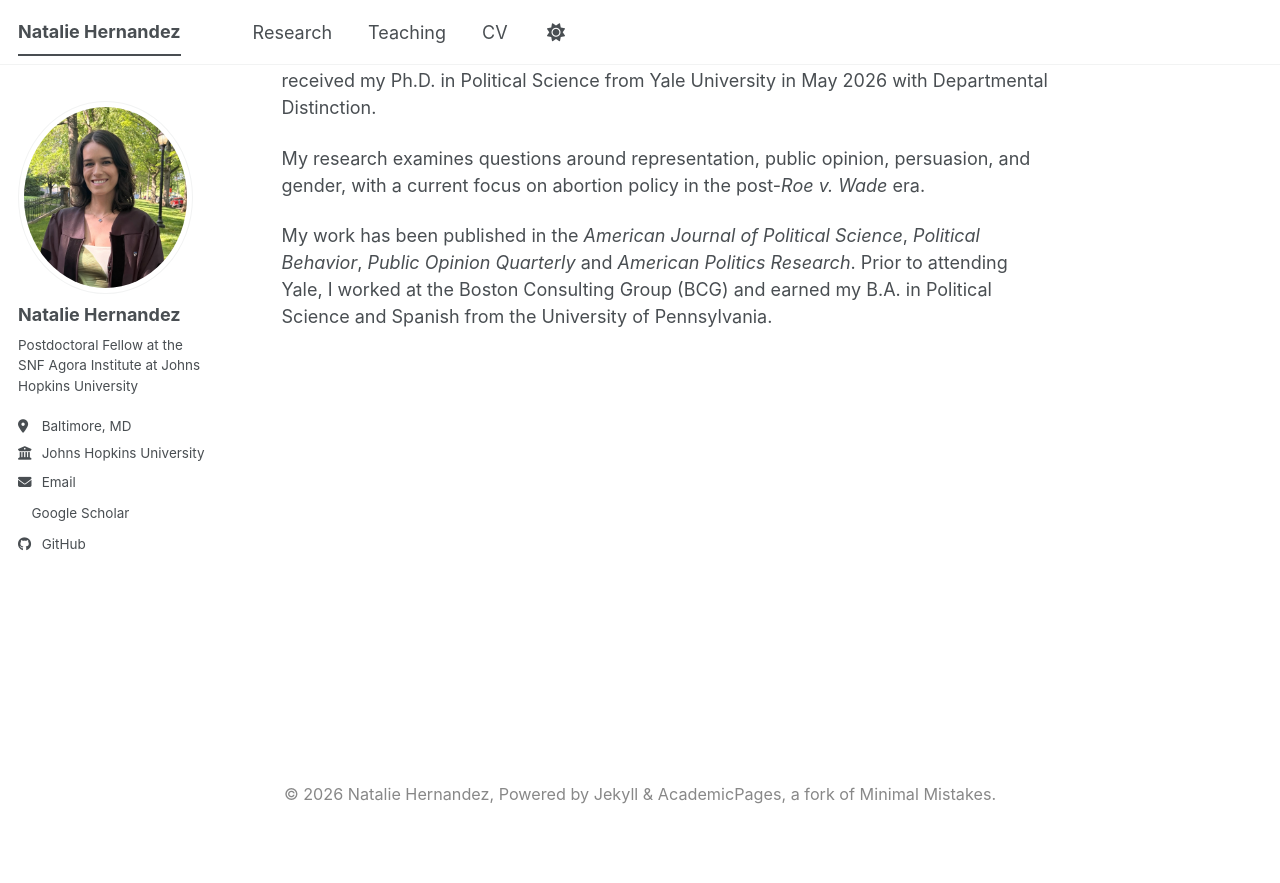
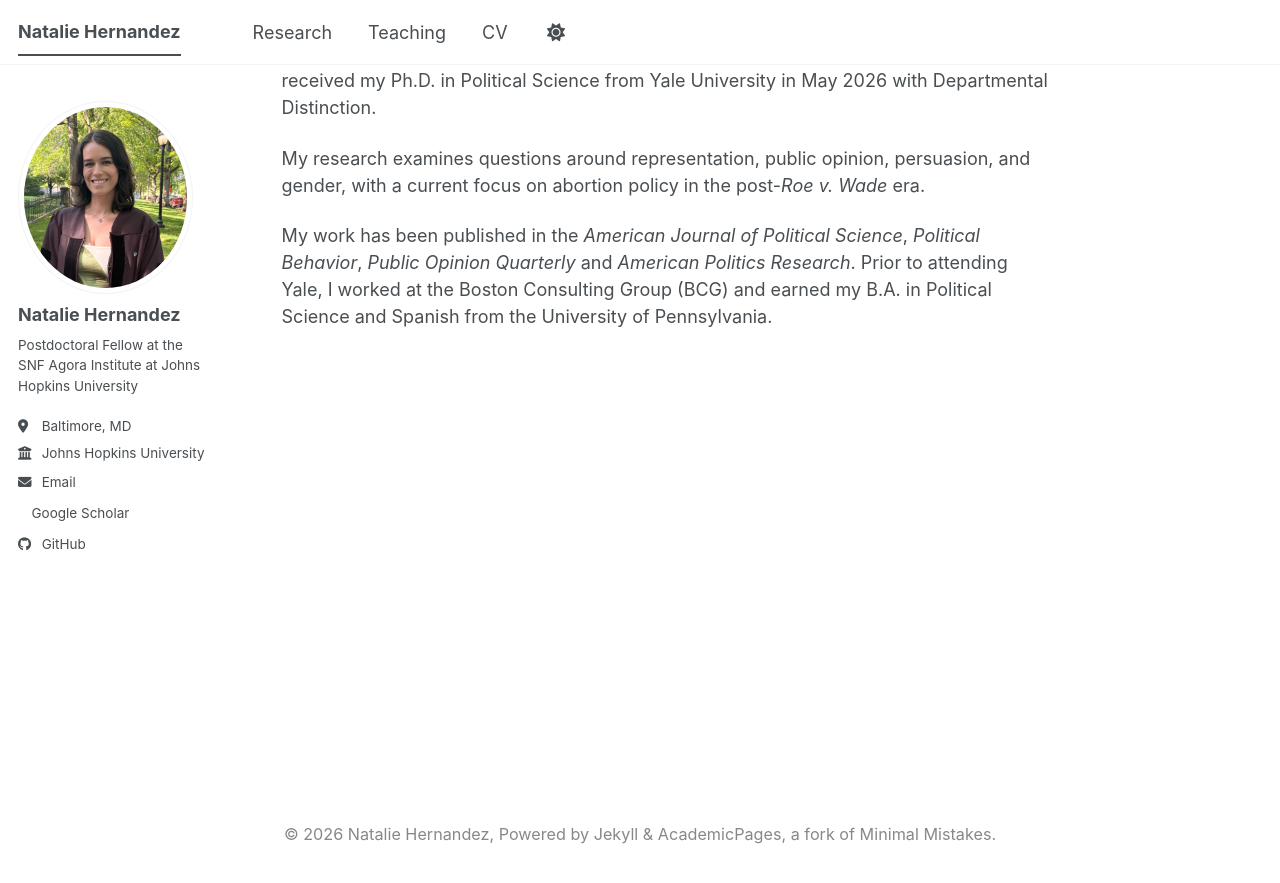
Before and after one commit to nataliehdez11/nataliehdez11.github.io, a Jekyll site: the page built from _pages/about.md, in a window 1280 px wide and 900 px high, scrolled down 103 px. Shown: the top 883 px of the window. Built offline with Jekyll 4.4.1, drawn with Linux system fonts in a browser that asks for light colours; a style sheet for code colours, icons or effects is not loaded; before the commit the page ends 963 px from its top, so only the background shows below that.

Commit message:
Update custom.scss

```diff
--- a/_sass/custom.scss
+++ b/_sass/custom.scss
@@ -27,5 +27,5 @@
 }
 
 .page {
-  min-height: calc(100vh - 260px);
+  min-height: calc(100vh - 220px);
 }
```
